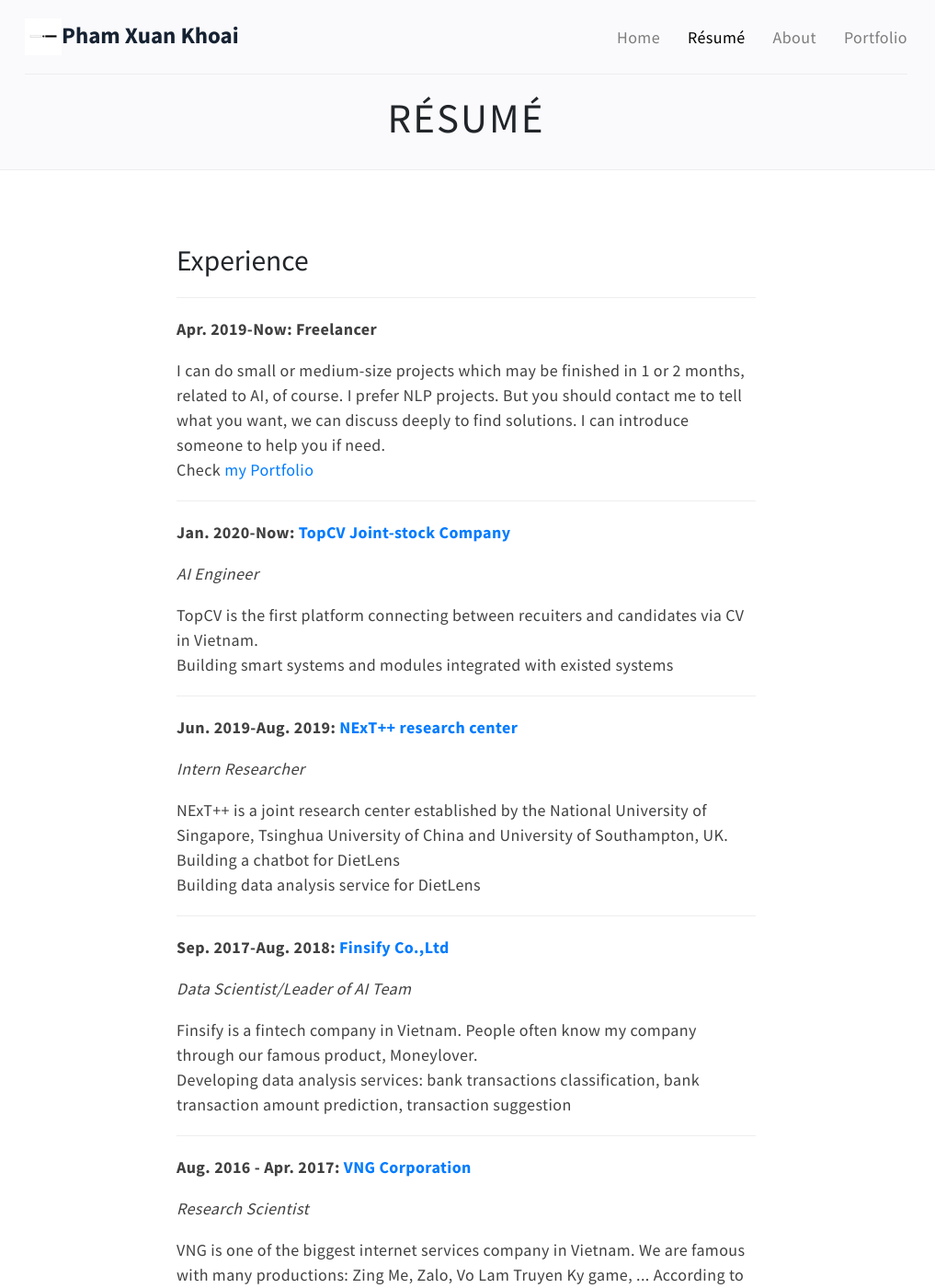
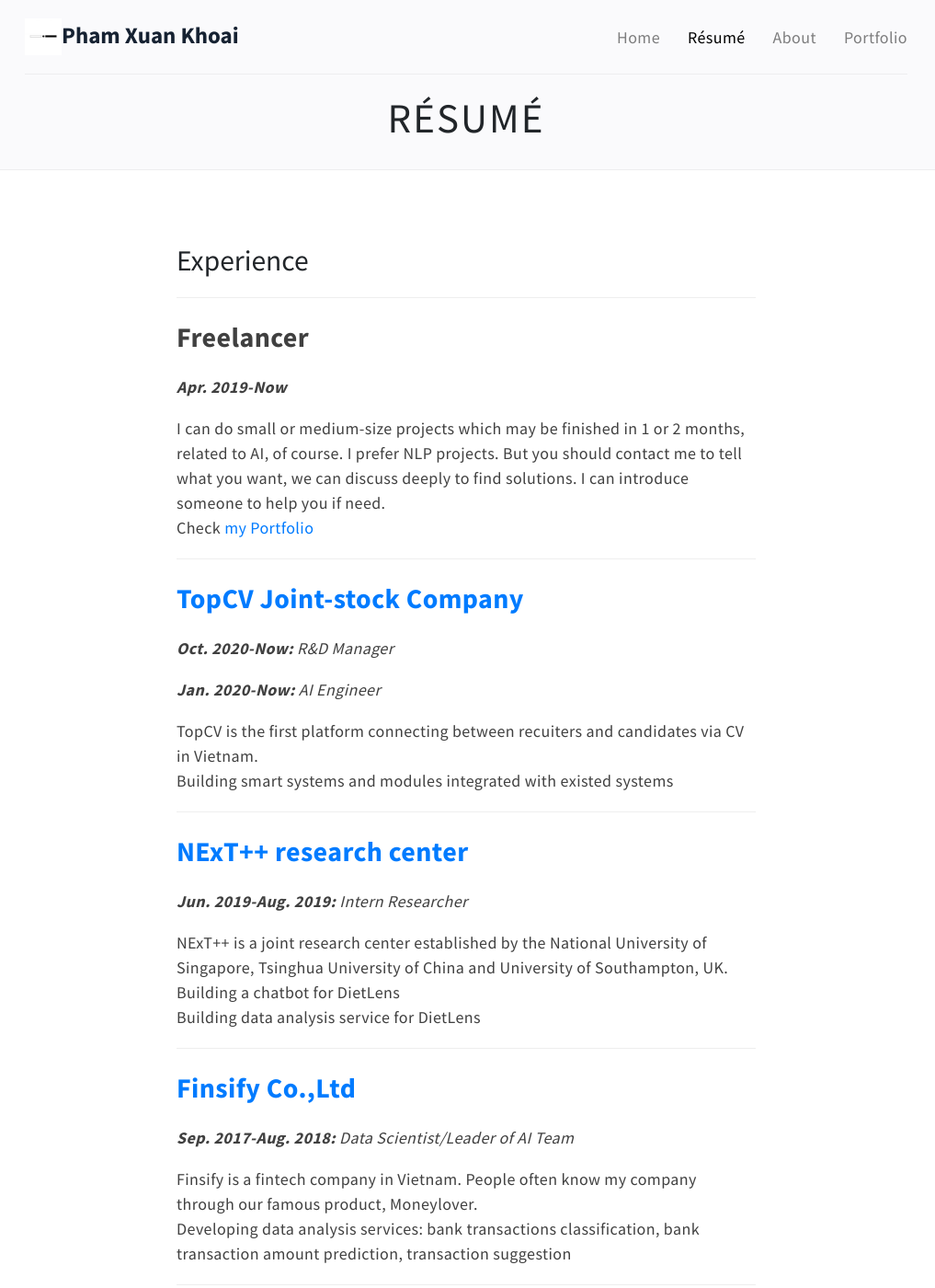
Before and after one commit to khoaipx/gh_page_backup, a Jekyll site: the page built from CV.md, in a window 1280 px wide and 1400 px high. Shown: the whole window at 92% size, without its empty margins (133-1150 px from the left). Built offline with Jekyll 4.4.1, drawn with Linux system fonts in a browser that asks for light colours; some of the changed text lies outside the part shown.

Commit message:
update gem

```diff
--- a/CV.md
+++ b/CV.md
@@ -15,7 +15,8 @@
         <ul class="list-wrapper">
             <li>
                 <div class="list-item">
-                    <p><b>Apr. 2019-Now: Freelancer</b></p>
+                    <p style="font-size:30px;"><strong>Freelancer</strong></p>
+                    <p><em><b>Apr. 2019-Now</b></em></p>
                     <ul>
                         <li>I can do small or medium-size projects which may be finished in 1 or 2 months, related to AI, of course. I prefer NLP projects. But you should contact me to tell what you want, we can discuss deeply to find solutions. I can introduce someone to help you if need.</li>
                         <li>Check <a href="/portfolio">my Portfolio</a></li>
@@ -24,8 +25,9 @@
             </li>
             <li>
                 <div class="list-item">
-                    <p><b>Jan. 2020-Now: <a href="https://www.topcv.vn/">TopCV Joint-stock Company</a></b></p>
-                    <p><em>AI Engineer</em></p>
+                    <p style="font-size:30px;"><strong><a href="https://www.topcv.vn/">TopCV Joint-stock Company</a></strong></p>
+                    <p><em><b>Oct. 2020-Now:</b> R&D Manager</em></p>
+                    <p><em><b>Jan. 2020-Now:</b> AI Engineer</em></p>
                     <ul>
                         <li>TopCV is the first platform connecting between recuiters and candidates via CV in Vietnam.</li>
                         <li>Building smart systems and modules integrated with existed systems</li>
@@ -34,8 +36,8 @@
             </li>
             <li>
                 <div class="list-item">
-                    <p><b>Jun. 2019-Aug. 2019: <a href="http://www.nextcenter.org/">NExT++ research center</a></b></p>
-                    <p><em>Intern Researcher</em></p>
+                    <p style="font-size:30px;"><strong><a href="http://www.nextcenter.org/">NExT++ research center</a></strong></p>
+                    <p><em><b>Jun. 2019-Aug. 2019: </b>Intern Researcher</em></p>
                     <ul>
                         <li>NExT++ is a joint research center established by the National University of Singapore, Tsinghua University of China and University of Southampton, UK.</li>
                         <li>Building a chatbot for DietLens</li>
@@ -45,8 +47,8 @@
             </li>
             <li>
                 <div class="list-item">
-                    <p><b>Sep. 2017-Aug. 2018: <a href="https://finsify.com/">Finsify Co.,Ltd</a></b></p>
-                    <p><em>Data Scientist/Leader of AI Team</em></p>
+                    <p style="font-size:30px;"><strong><a href="https://finsify.com/">Finsify Co.,Ltd</a></strong></p>
+                    <p><em><b>Sep. 2017-Aug. 2018: </b>Data Scientist/Leader of AI Team</em></p>
                     <ul>
                         <li>Finsify is a fintech company in Vietnam. People often know my company through our famous product, Moneylover.</li>
                         <li>Developing data analysis services: bank transactions classification, bank transaction amount prediction, transaction suggestion</li>
@@ -55,8 +57,8 @@
             </li>
             <li>
                 <div class="list-item">
-                    <p><b>Aug. 2016 - Apr. 2017: <a href="https://www.vng.com.vn/">VNG Corporation</a></b></p>
-                    <p><em>Research Scientist</em></p>
+                    <p style="font-size:30px;"><strong><a href="https://www.vng.com.vn/">VNG Corporation</a></strong></p>
+                    <p><em><b>Aug. 2016 - Apr. 2017: </b>Research Scientist</em></p>
                     <ul>
                         <li>VNG is one of the biggest internet services company in Vietnam. We are famous with many productions: Zing Me, Zalo, Vo Lam Truyen Ky game, ... According to World Start-up Report, VNG is an only unicorn start-up in Vietnam.</li>
                         <li>Building a fraud detection system for Zalo Pay</li>
@@ -66,8 +68,8 @@
             </li>
             <li>
                 <div class="list-item">
-                    <p><b>Dec. 2015 - Aug. 2016: Rich Anchor Technology</b></p>
-                    <p><em>Machine Learning Engineer</em></p>
+                    <p style="font-size:30px;"><strong>Rich Anchor Technology</strong></p>
+                    <p><em><b>Dec. 2015 - Aug. 2016: </b>Machine Learning Engineer</em></p>
                     <ul>
                         <li>Rich Anchor is a start-up company. We have a dream to build a recommendation system for content providers.</li>
                         <li>Developing recommendation system for Alezaa eBook store</li>
--- a/Gemfile
+++ b/Gemfile
@@ -1,2 +1,5 @@
 source "https://rubygems.org"
 gem 'github-pages', "198"
+gem "addressable", ">= 2.8.0"
+gem "nokogiri", ">= 1.11.4"
+gem "kramdown", ">= 2.3.1"
```
Also changed, not shown: about.md (+2 -2 lines), 10 other files.
